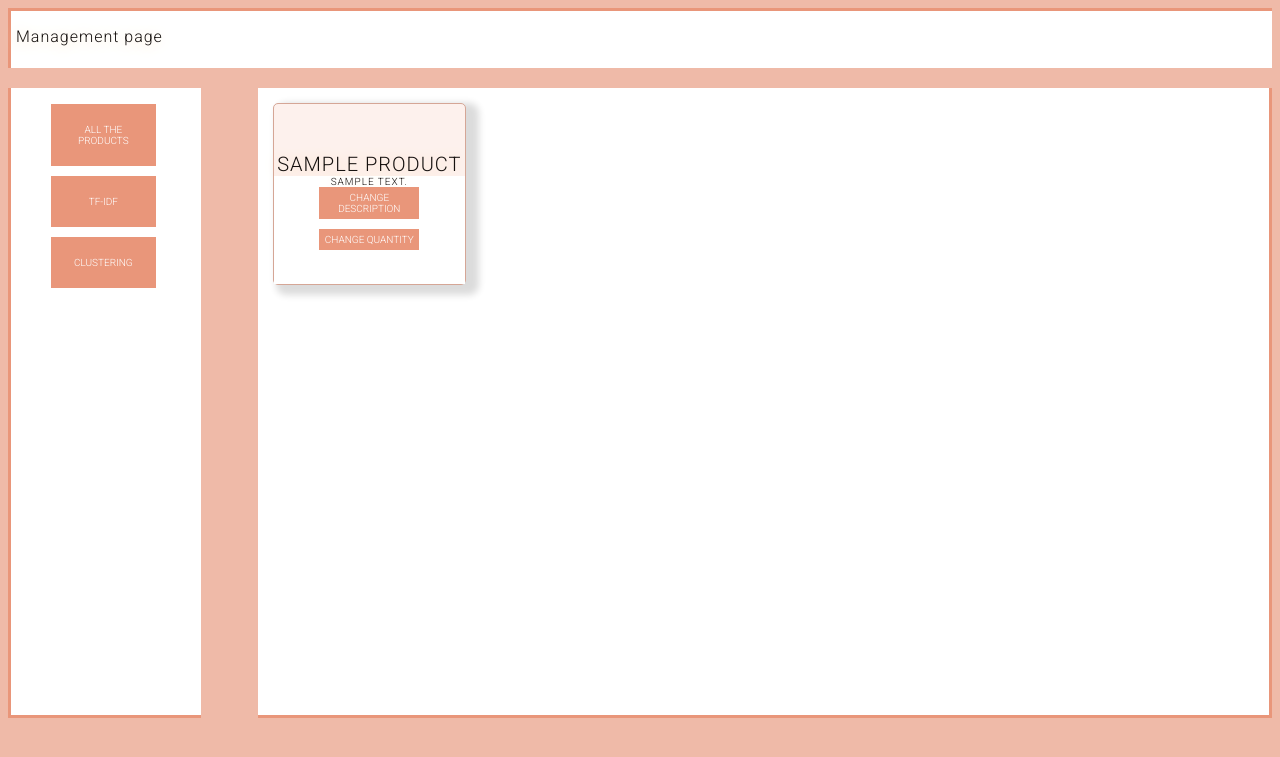
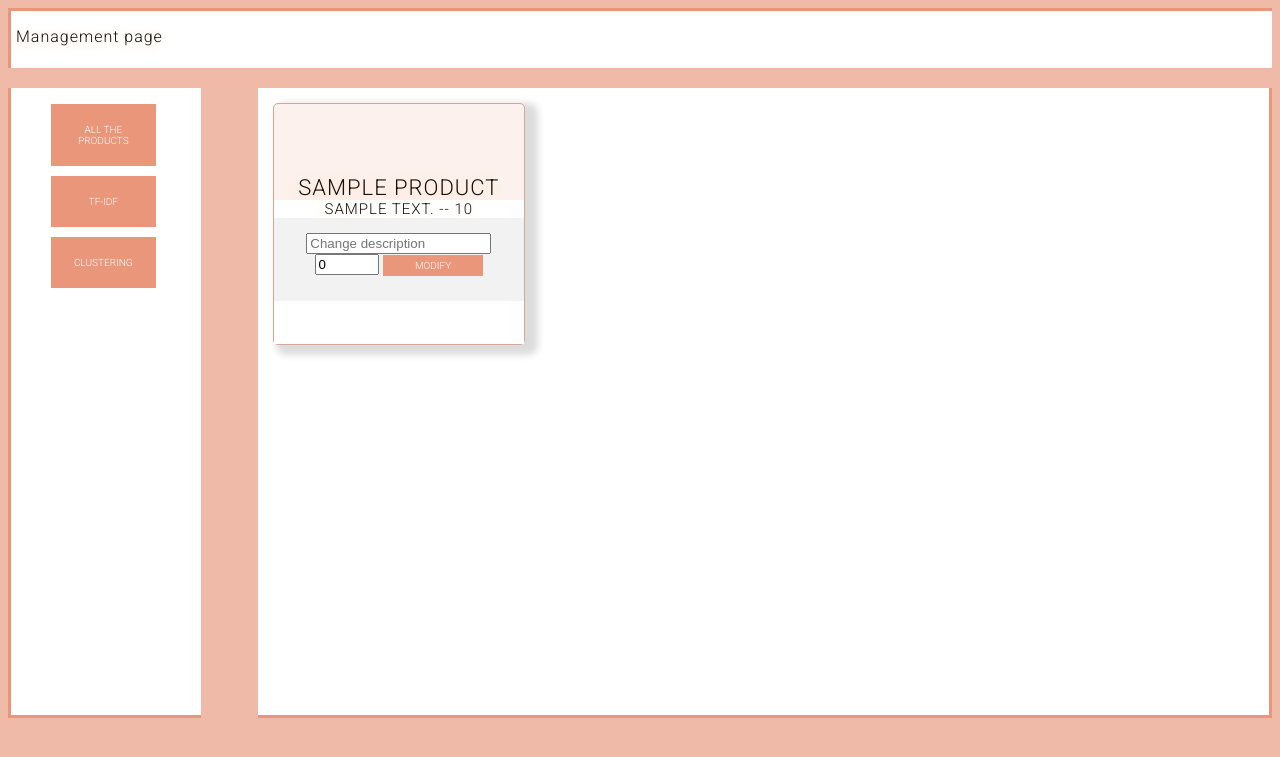
Before and after one commit to CristinaBuonaugurio/salandoProject, a Flask app: page /magazine in a window 1280 px wide. Shown: the top 757 px of the page. Run offline with Flask 2, Linux system fonts and the light colour scheme; tables that the repository leaves empty hold one stand-in row (values such as "Sample post").

Commit message:
added magazine page possibility to change description and quantity of a product.

```diff
--- a/app.py
+++ b/app.py
@@ -216,34 +216,49 @@ def createProduct():
         models.db.session.close()
 
 
-@app.route('/amministration/products/description/<idProduct>', methods = ['POST'])
-def updateDescription(idProduct):
-    id = int(idProduct)
-    newdescription = request.get_json()['description']
-    status = functionModels.updateDescriptionProduct(id, newdescription)
-    if status:
-        return jsonify({
-            "success" : True
-        })
+@app.route('/magazine/modifyProduct', methods = ['POST'])
+def updateProduct():
+    body = request.get_json()
+    idproduct = int(body['id'])
+    description = str(body['description'])
+    quantity = int(body['quantity'])
+    print(description)
+    if quantity == 0 and description != "":
+        status = functionModels.updateDescriptionProduct(idproduct, description)
+        if status:
+
+            return jsonify({
+                "success" : True
+            })
+        else:
+            return jsonify({
+                "success" : False
+            })
+    elif quantity !=0 and description == "":
+        status = functionModels.updateQuantityProduct(idproduct, quantity)
+        if status:
+            return jsonify({
+                "success" : True
+            })
+        else:
+            return jsonify({
+                "success" : False
+            })
     else:
-        return jsonify({
-            "success" : False
-        })
+        status1 = functionModels.updateDescriptionProduct(idproduct, description)
+        status = functionModels.updateQuantityProduct(idproduct, quantity)
+        if status1 and status:
+            return jsonify({
+                "success" : True
+            })
+        else:
+            return jsonify({
+                "success" : False
+            })
 
 
-@app.route('/amministration/products/quantity/<idProduct>', methods = ['POST'])
-def updateQuantity(idProduct):
-    id = int(idProduct)
-    newquantity = int(request.get_json()['quantity'])
-    status = functionModels.updateQuantityProduct(id, newquantity)
-    if status:
-        return jsonify({
-            "success" : True
-        })
-    else:
-        return jsonify({
-            "success" : False
-        })
+
+
 
 ### Following error handling
 
--- a/static/magazine.js
+++ b/static/magazine.js
@@ -0,0 +1,40 @@
+function modifyProduct(e){
+    const idproduct = e.currentTarget.dataset['id'];
+    const description = document.querySelectorAll(".description");
+    const quantity = document.querySelectorAll(".quantityNumber");
+    let flag = false;
+    for( let i=0; i<description.length; i++)
+    {
+        if(description[i].value == "" && quantity[i].value == 0)
+            {
+                console.log("empty");
+                flag = false;
+            }
+        else
+        {
+            newDescr = description[i].value;
+            newquant = quantity[i].value;
+            console.log(newDescr);
+            console.log(newquant);
+            flag = true;
+            break;
+        }
+    }
+
+    if(flag){
+        fetch('/magazine/modifyProduct', {
+            method : 'POST',
+            body : JSON.stringify({
+                'id' : idproduct,
+                'description' : newDescr,
+                'quantity' : newquant
+            }),
+            headers:{
+                'Content-Type' : 'application/json'
+            }
+        })
+    }
+}
+
+let productButtons = document.querySelectorAll(".productButton");
+productButtons.forEach(el => el.addEventListener("click", modifyProduct));
--- a/templates/magazine.html
+++ b/templates/magazine.html
@@ -113,14 +113,14 @@
     }
 
     .container {
-        width: 191px !important;
+        width: 250px !important;
         width
         /**/
-        : 200px;
-        height: 180px !important;
+        : 250px;
+        height: 240px !important;
         height
         /**/
-        : 130px;
+        : 240px;
         display: flex;
         justify-content: flex-end;
         flex-wrap: wrap;
@@ -133,7 +133,7 @@
         text-align: center;
         font-family: "Roboto", sans-serif;
         text-transform: uppercase;
-        font-size: 20px;
+        font-size: 22px;
         box-shadow: 8px 5px 7px 5px rgba(0, 0, 0, 0.14);
 
     }
@@ -154,10 +154,23 @@
     }
 
     .descriptionProduct {
-        font-size: 10px;
+        font-size: 15px;
         background-color: white;
         width: 100%;
         height: 60%;
+    }
+
+
+    .formProduct{
+        font-family: "Roboto", sans-serif;
+        outline: 0;
+        background: #f2f2f2;
+        width: 100%;
+        border: 0;
+        margin: 0 0 15px;
+        padding: 15px;
+        box-sizing: border-box;
+        font-size: 14px;
     }
 
     body {
@@ -233,17 +246,15 @@
             <div class="container">
                 {{d.name}}
                 <div class="descriptionProduct">
-                    {{d.description}}
-                    <div class="quantityProduct">
-                        <button class="productButton" title="cD" data-id=1>change description</button>
-                        <button class="productButton" title="cQ" data-id=2>change quantity</button>
-                    </div>
+                    {{d.description}} --  {{d.quantity}}
+                    <form class="formProduct" >
+                        <input type="description" class="description" id="desc" placeholder="Change description" />
+                        <input type="number" id="quant" class="quantityNumber" value="0" min=0 max=100 placeholder="Change Quantity" />
+                        <button class="productButton" onclick="onclick" data-id="{{d.idproduct}}"> Modify</button>
+                    </form>
                 </div>
             </div>
             {% endfor %}
-        </div>
-        <div class="modalDescription">
-
         </div>
     </section>
 </body>
```
